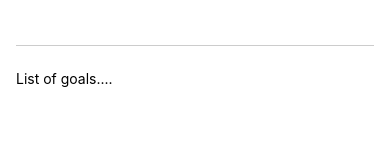
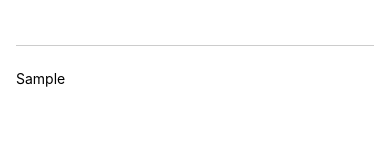
Before and after one commit to iAaquibjawed/ToDoList_reactnative, a React Native app: screen / in a window 390 px wide. Both pictures are taken after typing "Sample" into the empty fields and a click on the button "ADD GOAL". Shown: the part 133-293 px from the top of the page. Built offline with nearby package versions, Linux system fonts and the light colour scheme.

Commit message:
added function handler for the goal

```diff
--- a/App.js
+++ b/App.js
@@ -4,12 +4,14 @@
 export default function App() {
   const [enteredGoalText, SetEnteredGoalText] = useState('');
 
+  const [courseGoals, setCourseGoals] = useState([]);
+
   function goalInputHandler(enteredText){
     SetEnteredGoalText(enteredText);
   }
 
   function addGoalHandler(){
-    console.log(enteredGoalText);
+    setCourseGoals(currentGoals=>[...currentGoals, enteredGoalText])
   }
   return (
     <View style={styles.appContainer}>
@@ -18,7 +20,7 @@
         <Button title="Add Goal" onPress={addGoalHandler}/>
       </View>
       <View style={styles.goalsContainer}>
-        <Text>List of goals....</Text>
+        {courseGoals.map((goal) => <Text key={goal}>{goal}</Text>)}
       </View>
     </View>
   );
```
